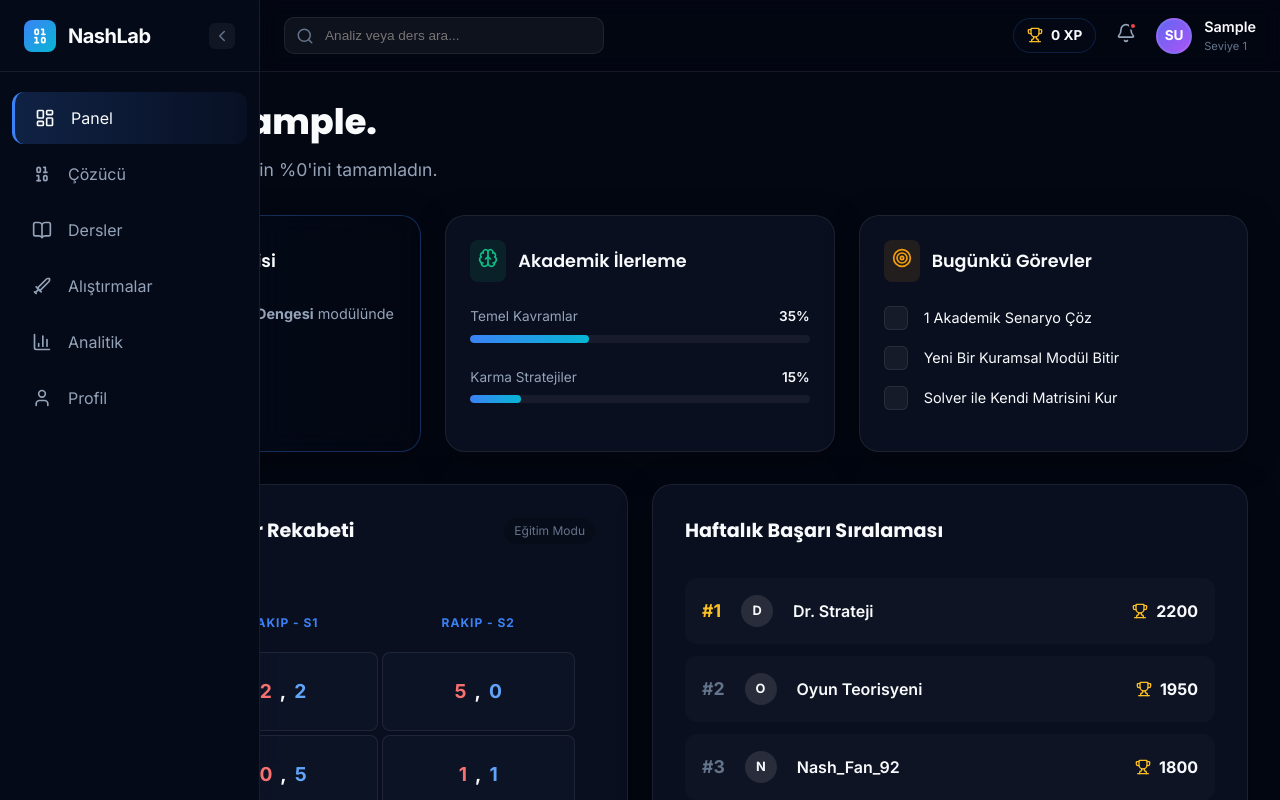
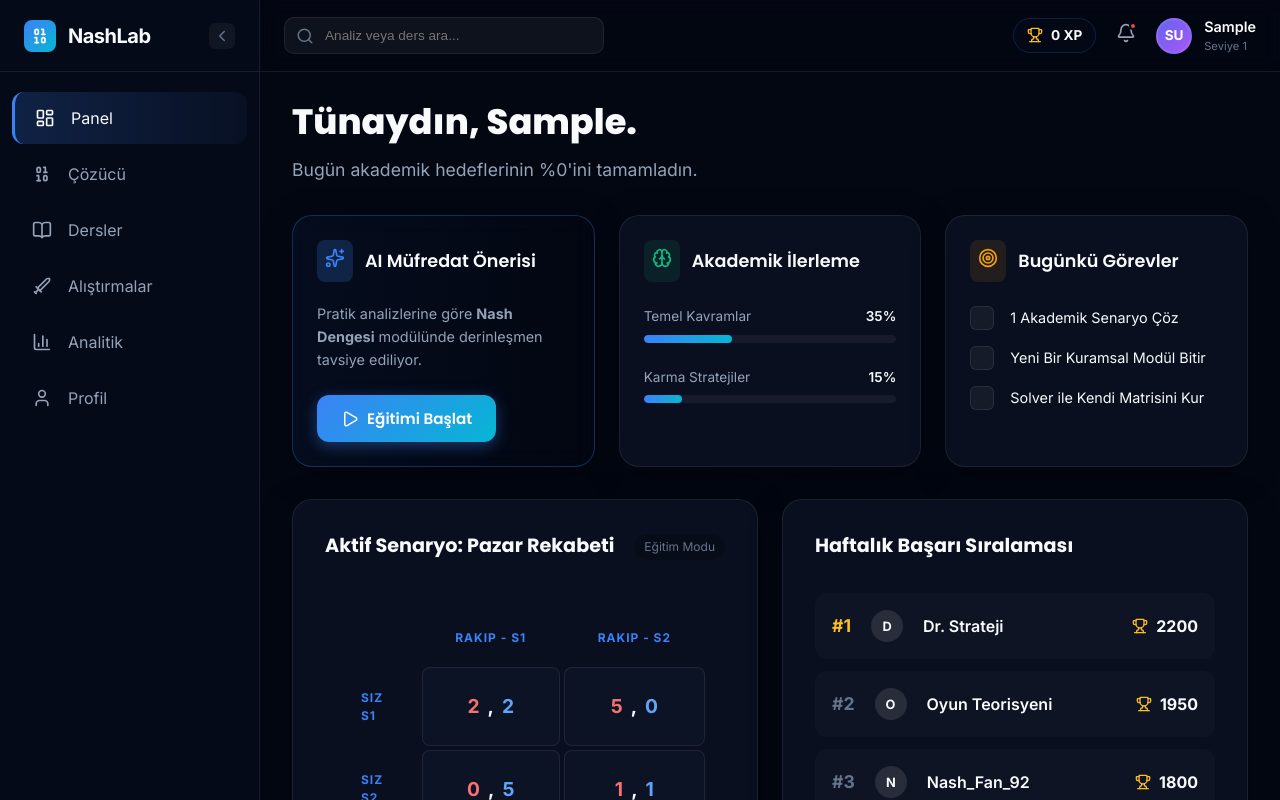
Before and after one commit to derebasigokce-cell/nashlab, a React (Vite) app: page / in a window 1280 px wide. Shown: the top 800 px of the page. Built offline with nearby package versions, Linux system fonts and the light colour scheme; sample sign-in values are in the browser's storage.

Commit message:
Fix dashboard layout alignment

```diff
--- a/src/components/Layout/Layout.css
+++ b/src/components/Layout/Layout.css
@@ -14,10 +14,10 @@
 
 /* Desktop Sidebar Offset */
 @media (min-width: 1024px) {
-  .main-wrapper.sidebar-open {
+  .sidebar-open .main-wrapper {
     padding-left: var(--sidebar-width);
   }
-  .main-wrapper.sidebar-collapsed {
+  .sidebar-collapsed .main-wrapper {
     padding-left: var(--sidebar-collapsed-width);
   }
 }
@@ -42,15 +42,18 @@
 
 @media (max-width: 480px) {
   .content-area {
-    padding: 0.75rem;
+    padding: 0.75rem 0.75rem 0.75rem 1.5rem;
     padding-top: calc(var(--topbar-height) + 0.75rem);
     padding-bottom: calc(var(--mobile-nav-height) + 4.5rem) !important;
   }
 }
 
 /* Safety layout overrides to prevent horizontal scroll and overflow on small screens */
-.app-container, .main-wrapper, .content-area {
-  max-width: 100vw;
+.app-container, .main-wrapper {
+  max-width: 100%;
+  overflow-x: hidden;
+}
+.content-area {
   overflow-x: hidden;
 }
 
```
